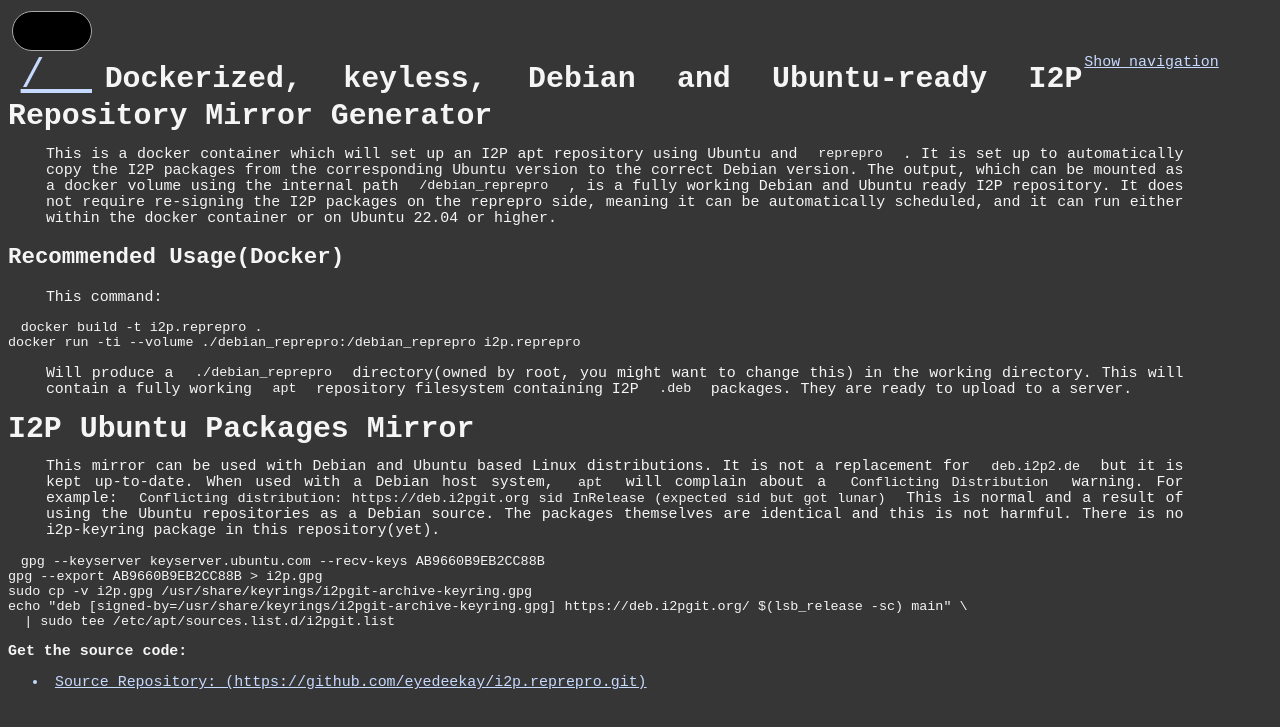
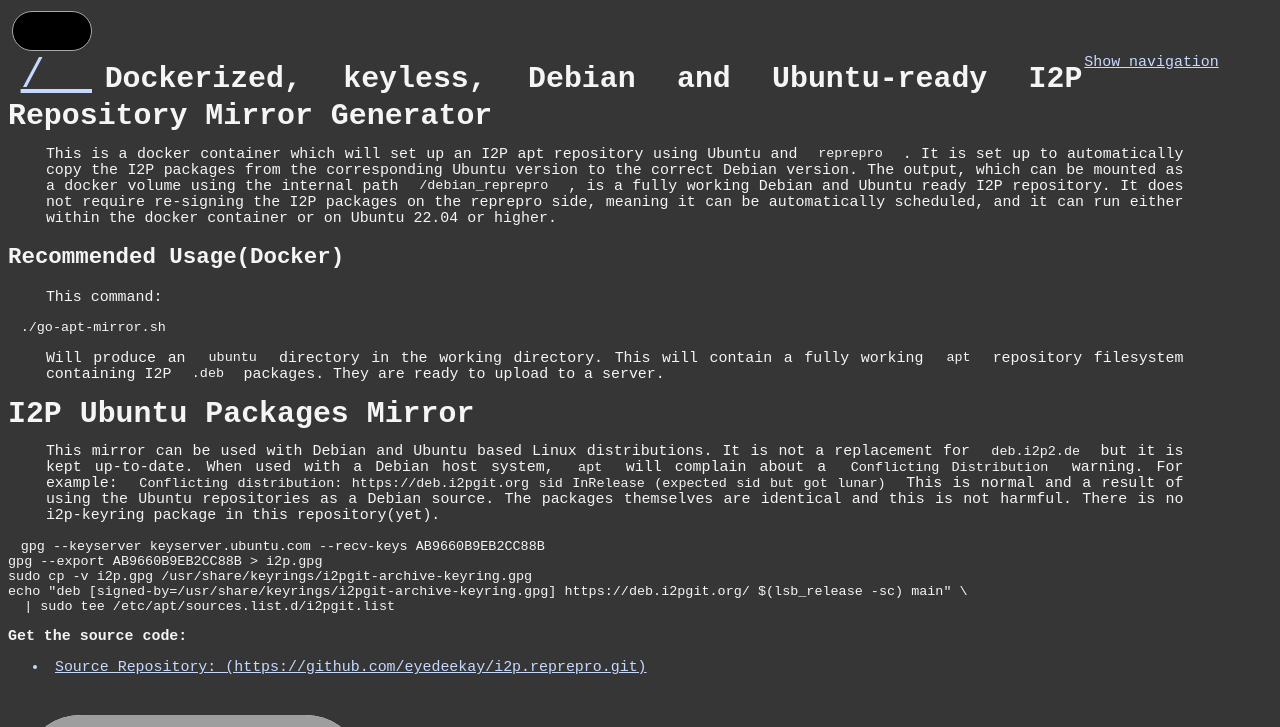
Before and after one commit to eyedeekay/i2p.reprepro, a plain HTML site: page index.html in a window 1280 px wide. Shown: the top 727 px of the page. Drawn offline with Linux system fonts and the light colour scheme; grey boxes are pictures that could not be loaded.

Commit message:
page generation update for: 2023-11-01 19:01:01.082738375 -0400 EDT m=+0.054833767

```diff
--- a/index.html
+++ b/index.html
@@ -28,6 +28,11 @@
             <li>
               <a href="index.html">
                 index
+              </a>
+            </li>
+            <li>
+              <a href="index.html">
+                index.html
               </a>
             </li>
           </ul>
@@ -63,15 +68,14 @@
     <p>
       This command:
     </p>
-    <pre><code class="language-sh">docker build -t i2p.reprepro .
-docker run -ti --volume ./debian_reprepro:/debian_reprepro i2p.reprepro
+    <pre><code class="language-sh">./go-apt-mirror.sh
 </code></pre>
     <p>
-      Will produce a
+      Will produce an
       <code>
-        ./debian_reprepro
+        ubuntu
       </code>
-      directory(owned by root, you might want to change this) in the working directory.
+      directory in the working directory.
       This will contain a fully working
       <code>
         apt
```
Also changed, not shown: 1 other file.
